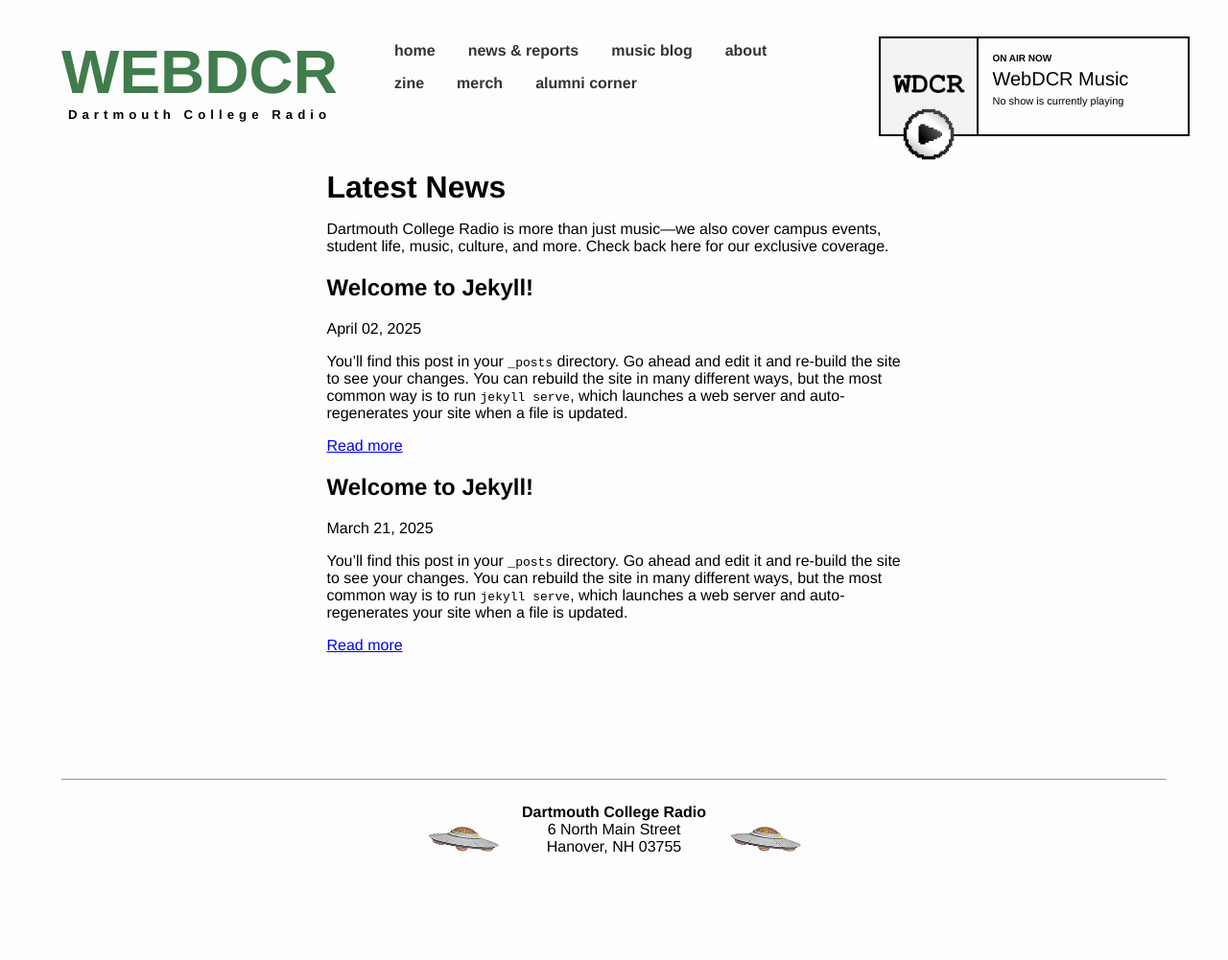
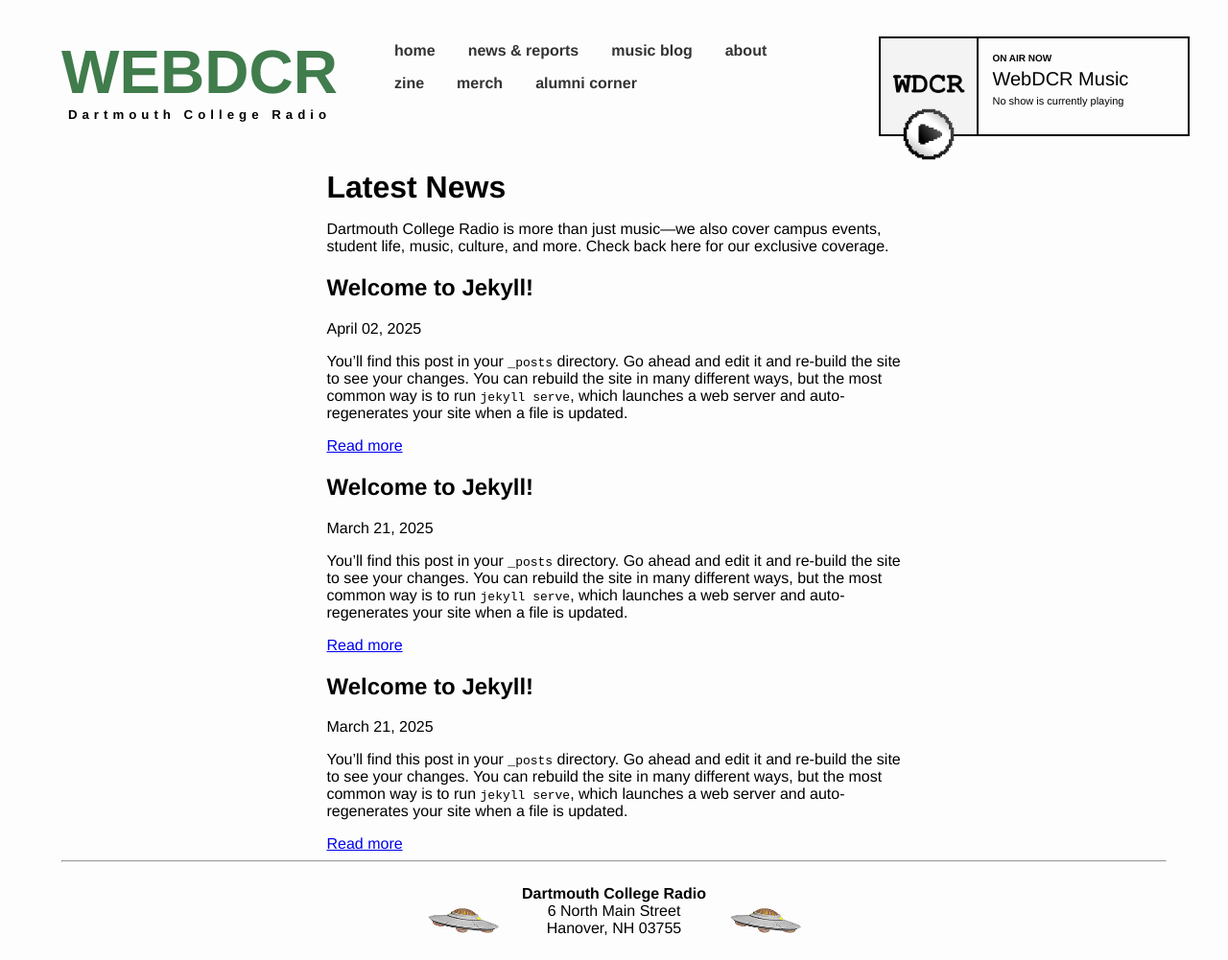
Before and after one commit to webdcr/webdcr.github.io, a Jekyll site: the page built from news.html, in a window 1280 px wide. Shown: the whole page at 96% size. Built offline with Jekyll 4.4.1, drawn with Linux system fonts in a browser that asks for light colours; before the commit the page ends 916 px from its top, so only the background shows below that.

Commit message:
new commit september

```diff
--- /dev/null
+++ b/_posts/2025-03-21-welcome-to-jekyll copy.markdown
@@ -0,0 +1,31 @@
+---
+layout: post
+title: "Welcome to Jekyll!"
+date: 2025-03-21 19:47:13 -0400
+categories: jekyll update
+type: news
+---
+
+You’ll find this post in your `_posts` directory. Go ahead and edit it and re-build the site to see your changes. You can rebuild the site in many different ways, but the most common way is to run `jekyll serve`, which launches a web server and auto-regenerates your site when a file is updated.
+
+Jekyll requires blog post files to be named according to the following format:
+
+`YEAR-MONTH-DAY-title.MARKUP`
+
+Where `YEAR` is a four-digit number, `MONTH` and `DAY` are both two-digit numbers, and `MARKUP` is the file extension representing the format used in the file. After that, include the necessary front matter. Take a look at the source for this post to get an idea about how it works.
+
+Jekyll also offers powerful support for code snippets:
+
+{% highlight ruby %}
+def print_hi(name)
+puts "Hi, #{name}"
+end
+print_hi('Tom')
+#=> prints 'Hi, Tom' to STDOUT.
+{% endhighlight %}
+
+Check out the [Jekyll docs][jekyll-docs] for more info on how to get the most out of Jekyll. File all bugs/feature requests at [Jekyll’s GitHub repo][jekyll-gh]. If you have questions, you can ask them on [Jekyll Talk][jekyll-talk].
+
+[jekyll-docs]: https://jekyllrb.com/docs/home
+[jekyll-gh]: https://github.com/jekyll/jekyll
+[jekyll-talk]: https://talk.jekyllrb.com/
--- a/about.html
+++ b/about.html
@@ -27,7 +27,7 @@
 <h2>Our history</h2>
 <p>WebDCR traces its roots to .</p>
 <p>
-  In 20__, the College sold the FM station . Since then, WebDCR has operated as
+  In 2021, the College <a href="https://www.thedartmouth.com/article/2021/07/dartmouth-announces-intention-to-sell-commercial-radio-license-for-wfrd-fm">sold</a> its FM station, WFRD ("99 Rock"). Since then, WebDCR has operated as
   an exclusively online station.
 </p>
 
```
Also changed, not shown: _posts/2025-4-27-first-blog-post.markdown (added, +9 -0 lines), blog.html (added, +17 -0 lines), Gemfile.lock.
